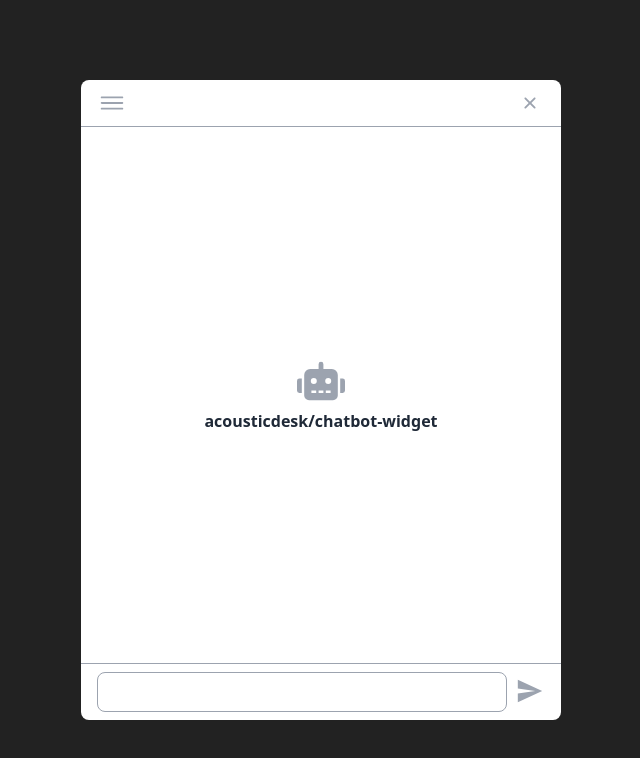
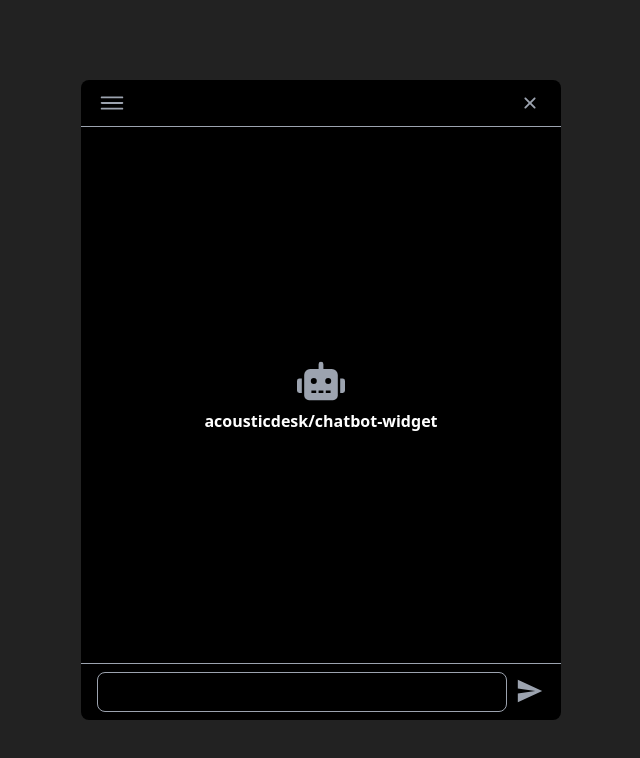
Before and after one commit to Acousticdesk/react-chatbot-widget, a React (Vite) app: page / in a window 1280 px wide. Shown: the top 758 px of the page, without its empty margins (319-959 px from the left). Built offline with nearby package versions, Linux system fonts and the light colour scheme.

Commit message:
add theming

```diff
--- a/src/App.tsx
+++ b/src/App.tsx
@@ -1,10 +1,14 @@
+import { DarkTheme } from "./components/DarkTheme";
 import { ReactChatWidget } from "./components/ReactChatWidget/ReactChatWidget";
 
+// todo akicha: add storybook
 function App() {
   return (
     <div>
       {/* todo akicha: should be rendered in portal */}
-      <ReactChatWidget />
+      <DarkTheme>
+        <ReactChatWidget />
+      </DarkTheme>
     </div>
   );
 }
--- /dev/null
+++ b/src/components/DarkTheme.tsx
@@ -0,0 +1,22 @@
+import { useEffect, type ReactNode } from "react";
+
+interface DarkThemeProps {
+  children: ReactNode;
+}
+
+export function DarkTheme({ children }: DarkThemeProps) {
+  useEffect(() => {
+    // todo akicha: instead of hardcoding the colors, see if we can get them from tailwind config
+    // todo akicha: add the colors config to the storybook
+    document.body.style.setProperty("--chatbot-widget-primary-color", "#fff");
+    document.body.style.setProperty("--chatbot-widget-secondary-color", "#fff");
+    document.body.style.setProperty(
+      "--chatbot-widget-background-color",
+      "#000"
+    );
+    document.body.style.setProperty("--chatbot-widget-border-color", "#fff");
+    document.body.style.setProperty("--chatbot-widget-text-color", "#fff");
+  }, []);
+
+  return children;
+}
--- a/src/components/ReactChatWidget/ReactChatWidget.tsx
+++ b/src/components/ReactChatWidget/ReactChatWidget.tsx
@@ -6,19 +6,18 @@ import { FaRobot } from "react-icons/fa";
 import { TextAreaAutoResize } from "../ui/TextAreaAutoResize";
 
 // todo akicha: the styles should be configured to use prefix
-// todo akicha: how to customize theme?
 // todo akicha: reference: https://sendbird.github.io/chat-ai-widget/
 export function ReactChatWidget() {
   return (
     <div className="absolute left-1/2 top-1/2 -translate-x-1/2 -translate-y-1/2 flex flex-col w-[480px] h-[640px]">
-      <header className="rounded-t-lg px-4 py-2 flex justify-between border-b bg-white border-gray-400">
+      <header className="rounded-t-lg px-4 py-2 flex justify-between border-b bg-background border-gray-400">
         {/* todo akicha: this icon is very wide */}
         {/* todo akicha: add animation to the drawer when the menu button is clicked */}
         <IoIosMenu className="text-gray-400 cursor-pointer text-3xl" />
         {/* todo akicha: icon size and icon color should be configured somehow */}
         <IoIosClose className="text-gray-400 cursor-pointer text-3xl" />
       </header>
-      <div className="flex-1 bg-white flex flex-col items-center justify-center">
+      <div className="flex-1 bg-background flex flex-col items-center justify-center">
         <div>
           <FaRobot className="text-gray-400 text-5xl mx-auto" />
           {/* todo akicha: we should allow to customize the color of the text */}
@@ -28,10 +27,10 @@ export function ReactChatWidget() {
         </div>
       </div>
       {/* todo akicha: the pre-selected questions should be at the top of the footer (also add a nice floating animation) */}
-      <footer className="rounded-b-lg px-4 py-2 bg-white border-t border-gray-400 flex">
+      <footer className="rounded-b-lg px-4 py-2 bg-background border-t border-gray-400 flex">
         {/* todo akicha: why the default font size is so huge? */}
         {/* todo akicha: add a proper active state for the textarea */}
-        <TextAreaAutoResize className="resize-none bg-white rounded-lg border border-gray-400 flex-1 h-10 px-2 py-1 text-black text-base max-h-48" />
+        <TextAreaAutoResize className="resize-none bg-background rounded-lg border border-gray-400 flex-1 h-10 px-2 py-1 text-black text-base max-h-48" />
         <IoMdSend className="text-gray-400 cursor-pointer ml-2 mt-1 text-3xl" />
       </footer>
     </div>
--- a/tailwind.config.js
+++ b/tailwind.config.js
@@ -9,6 +9,7 @@ export default {
       // todo akicha: text-primary, secondary, muted, link, error
       // todo akicha: add button variants, inputs, shadows
       // todo akicha: the hover, focus, etc states can be shared between multiple components like inputs and buttons
+      // todo akicha: ask chatGPT to give the color scheme for both the light and dark themes
       colors: {
         primary: `var(--chatbot-widget-primary-color, ${colors.gray[800]})`,
         secondary: `var(--chatbot-widget-secondary-color, ${colors.gray[600]})`,
```
